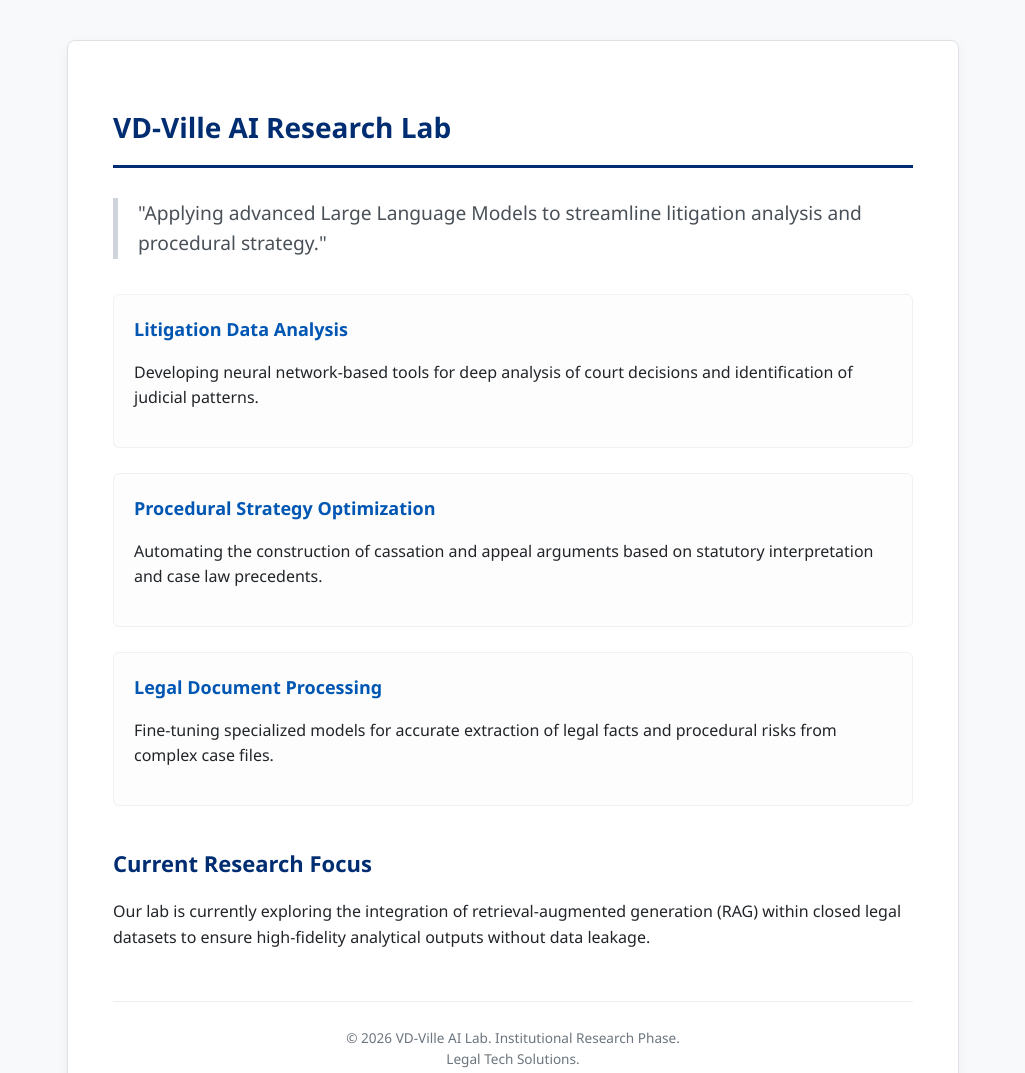
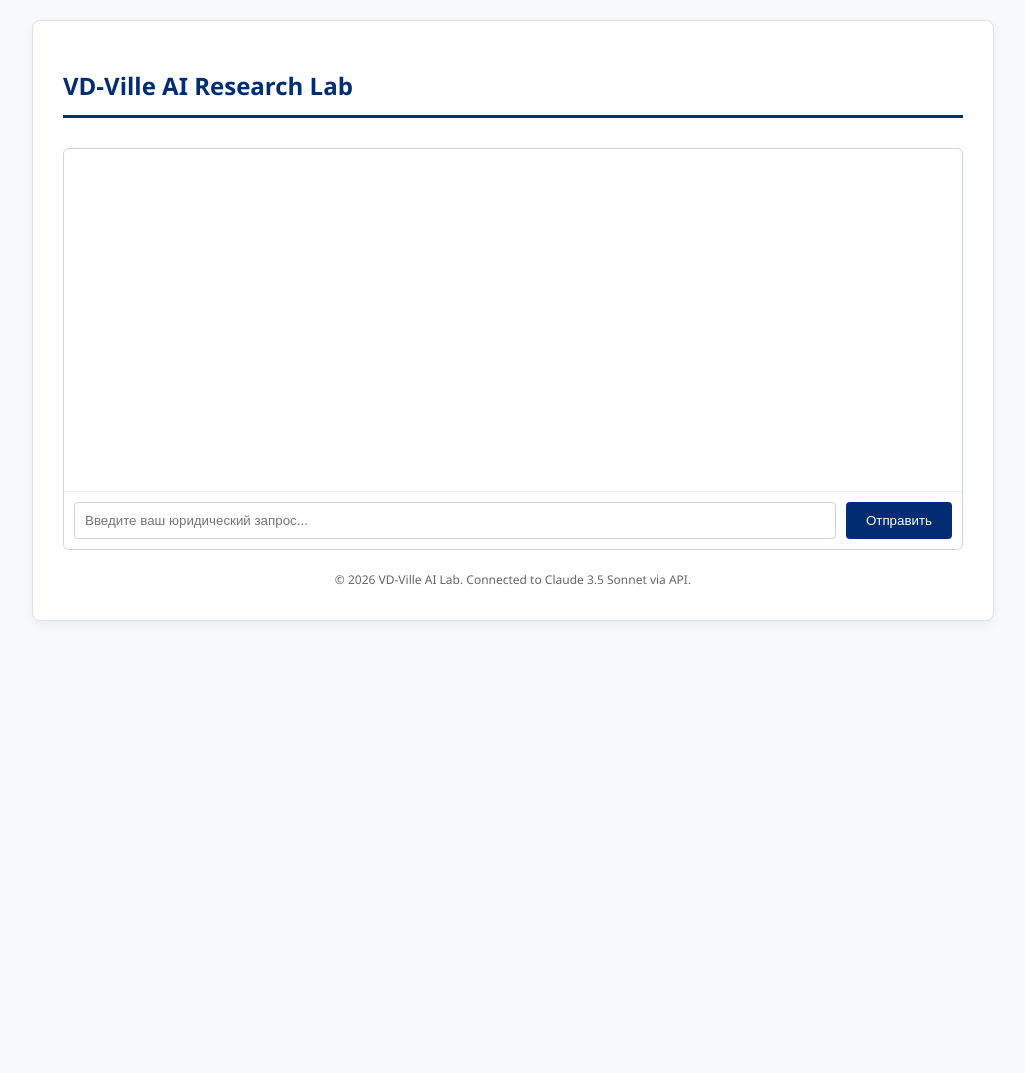
Before and after one commit to vd-ville/vd-ville.github.io, a plain HTML site: page index.html in a window 1280 px wide. Shown: the top 1073 px of the page, without its empty margins (127-1152 px from the left). After the commit the page ends 800 px from the top, so only its background shows below. Drawn offline with Linux system fonts and the light colour scheme.

Commit message:
Update index.html

```diff
--- a/index.html
+++ b/index.html
@@ -5,46 +5,77 @@
     <meta name="viewport" content="width=device-width, initial-scale=1.0">
     <title>VD-Ville AI Lab | Legal Analytics</title>
     <style>
-        body { font-family: 'Segoe UI', Arial, sans-serif; background-color: #f8f9fa; color: #212529; line-height: 1.6; margin: 0; padding: 40px 20px; }
-        .container { max-width: 800px; margin: auto; background: white; padding: 45px; border-radius: 8px; box-shadow: 0 4px 12px rgba(0,0,0,0.05); border: 1px solid #dee2e6; }
-        h1 { color: #002d72; border-bottom: 3px solid #002d72; padding-bottom: 15px; margin-bottom: 30px; font-size: 28px; }
-        h2 { color: #002d72; margin-top: 40px; font-size: 22px; }
-        .mission { font-size: 1.2em; color: #495057; font-weight: 500; margin-bottom: 35px; border-left: 5px solid #ced4da; padding-left: 20px; }
-        .feature-list { list-style: none; padding: 0; }
-        .feature-item { margin-bottom: 25px; padding: 20px; background: #fdfdfd; border: 1px solid #f1f1f1; border-radius: 6px; }
-        .feature-item strong { color: #0056b3; display: block; font-size: 18px; margin-bottom: 5px; }
-        .footer { margin-top: 50px; font-size: 0.85em; color: #6c757d; text-align: center; border-top: 1px solid #eee; padding-top: 25px; }
+        body { font-family: 'Segoe UI', Arial, sans-serif; background-color: #f8f9fa; color: #212529; line-height: 1.6; margin: 0; padding: 20px; }
+        .container { max-width: 900px; margin: auto; background: white; padding: 30px; border-radius: 8px; box-shadow: 0 4px 12px rgba(0,0,0,0.05); border: 1px solid #dee2e6; }
+        h1 { color: #002d72; border-bottom: 3px solid #002d72; padding-bottom: 10px; font-size: 24px; }
+
+        /* Стили чата */
+        #chat-container { margin-top: 30px; border: 1px solid #ced4da; border-radius: 6px; height: 400px; display: flex; flex-direction: column; background: #fff; }
+        #messages { flex: 1; overflow-y: auto; padding: 15px; border-bottom: 1px solid #eee; font-size: 14px; }
+        .message { margin-bottom: 10px; padding: 10px; border-radius: 5px; }
+        .user-msg { background: #e7f3ff; align-self: flex-end; }
+        .ai-msg { background: #f1f1f1; align-self: flex-start; }
+        .input-area { display: flex; padding: 10px; gap: 10px; }
+        input { flex: 1; padding: 10px; border: 1px solid #ced4da; border-radius: 4px; }
+        button { padding: 10px 20px; background: #002d72; color: white; border: none; border-radius: 4px; cursor: pointer; }
+        button:hover { background: #001a44; }
     </style>
 </head>
 <body>
     <div class="container">
         <h1>VD-Ville AI Research Lab</h1>
-        <div class="mission">
-            "Applying advanced Large Language Models to streamline litigation analysis and procedural strategy."
-        </div>
 
-        <div class="feature-list">
-            <div class="feature-item">
-                <strong>Litigation Data Analysis</strong>
-                <p>Developing neural network-based tools for deep analysis of court decisions and identification of judicial patterns.</p>
-            </div>
-            <div class="feature-item">
-                <strong>Procedural Strategy Optimization</strong>
-                <p>Automating the construction of cassation and appeal arguments based on statutory interpretation and case law precedents.</p>
-            </div>
-            <div class="feature-item">
-                <strong>Legal Document Processing</strong>
-                <p>Fine-tuning specialized models for accurate extraction of legal facts and procedural risks from complex case files.</p>
+        <div id="chat-container">
+            <div id="messages"></div>
+            <div class="input-area">
+                <input type="text" id="userInput" placeholder="Введите ваш юридический запрос...">
+                <button onclick="sendMessage()">Отправить</button>
             </div>
         </div>
 
-        <h2>Current Research Focus</h2>
-        <p>Our lab is currently exploring the integration of retrieval-augmented generation (RAG) within closed legal datasets to ensure high-fidelity analytical outputs without data leakage.</p>
-
-        <div class="footer">
-            &copy; 2026 VD-Ville AI Lab. Institutional Research Phase. <br>
-            Legal Tech Solutions.
+        <div class="footer" style="margin-top:20px; font-size: 12px; color: #666; text-align: center;">
+            &copy; 2026 VD-Ville AI Lab. Connected to Claude 3.5 Sonnet via API.
         </div>
     </div>
+
+    <script>
+        // ВСТАВЬТЕ ВАШ КЛЮЧ ТУТ
+        const apiKey = 'sk-ant-api03-LdJ...AwAA';
+
+        async function sendMessage() {
+            const input = document.getElementById('userInput');
+            const messagesDiv = document.getElementById('messages');
+            if (!input.value) return;
+
+            // Отображаем сообщение пользователя
+            messagesDiv.innerHTML += `<div class="message user-msg"><b>Вы:</b> ${input.value}</div>`;
+            const userText = input.value;
+            input.value = '';
+
+            try {
+                const response = await fetch('https://api.anthropic.com/v1/messages', {
+                    method: 'POST',
+                    headers: {
+                        'x-api-key': apiKey,
+                        'anthropic-version': '2023-06-01',
+                        'content-type': 'application/json',
+                        'dangerously-allow-browser': 'true' // Нужно для прямых запросов из браузера
+                    },
+                    body: JSON.stringify({
+                        model: "claude-3-5-sonnet-20240620",
+                        max_tokens: 1024,
+                        messages: [{ role: "user", content: userText }]
+                    })
+                });
+
+                const data = await response.json();
+                const aiText = data.content[0].text;
+                messagesDiv.innerHTML += `<div class="message ai-msg"><b>Claude:</b> ${aiText}</div>`;
+                messagesDiv.scrollTop = messagesDiv.scrollHeight;
+            } catch (error) {
+                messagesDiv.innerHTML += `<div class="message ai-msg" style="color:red">Ошибка: Проверьте ключ или доступ к API.</div>`;
+            }
+        }
+    </script>
 </body>
 </html>
```
